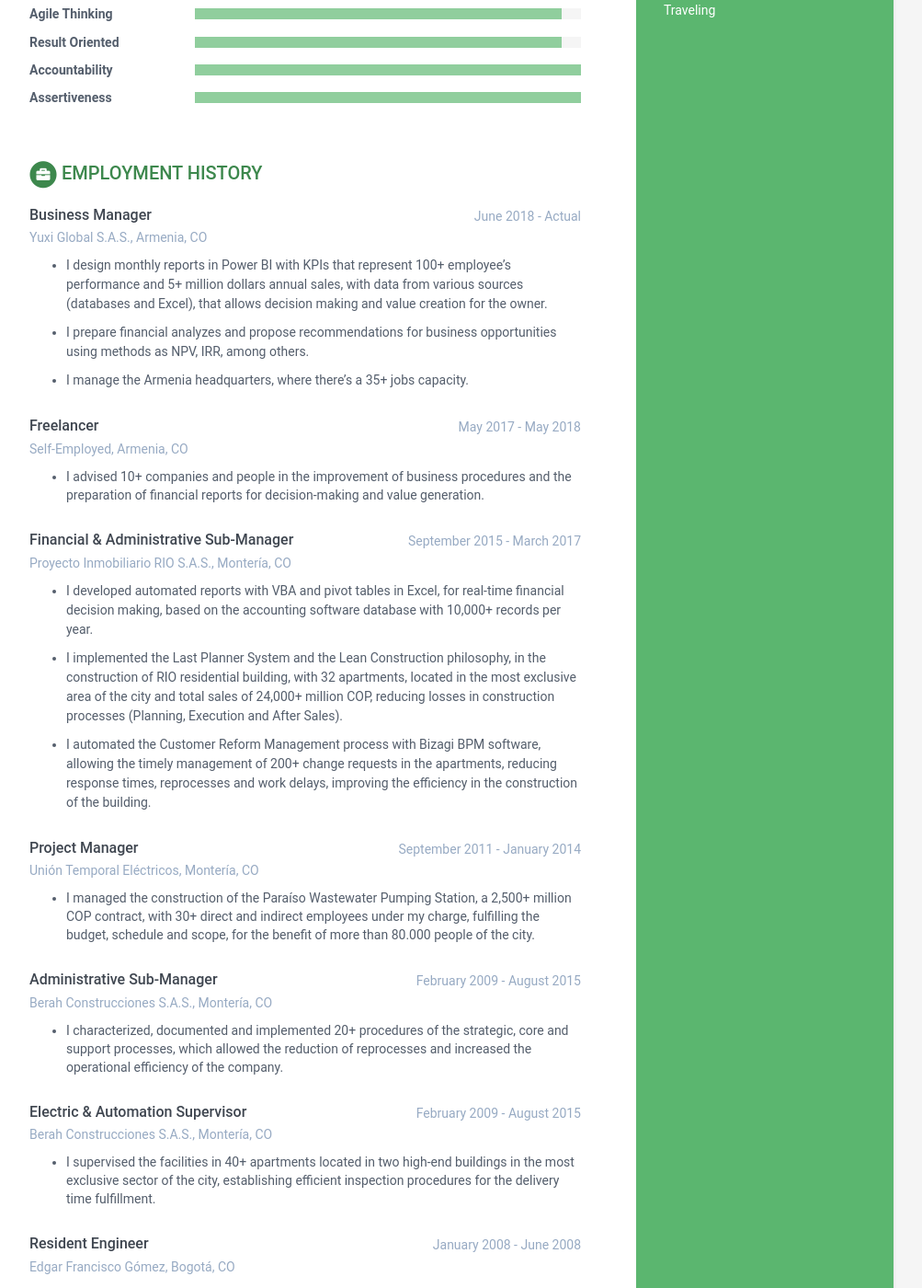
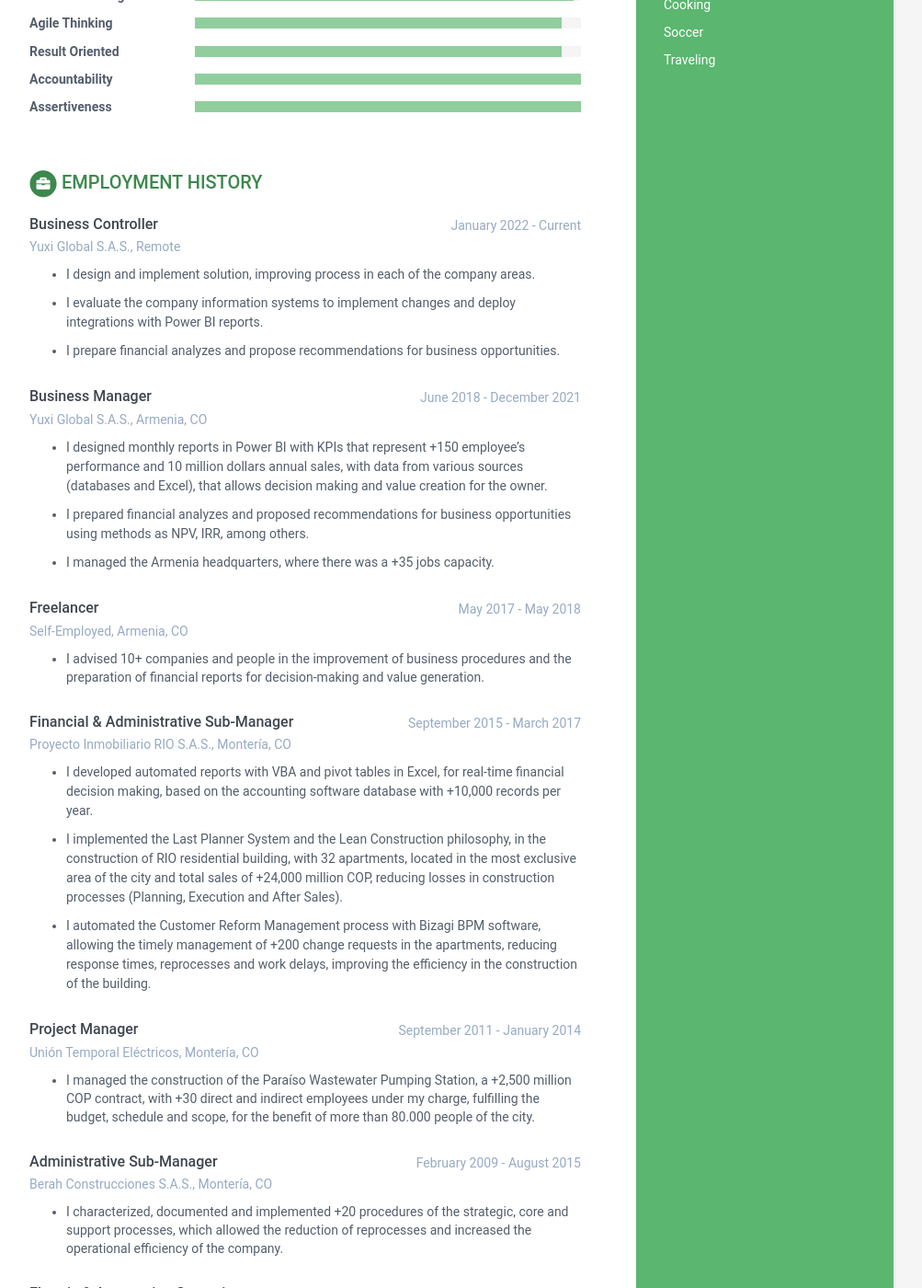
Before and after one commit to jbeta58/resume-en, a Jekyll site: the page built from index.html, in a window 1280 px wide and 1400 px high, scrolled down 1684 px. Shown: the whole window at 92% size, without its empty margins (168-1171 px from the left). Built offline with Jekyll 4.4.1, drawn with Linux system fonts in a browser that asks for light colours; some of the changed text lies outside the part shown.

Commit message:
Actualización de datos de la hoja de vida

```diff
--- a/_data/data.yml
+++ b/_data/data.yml
@@ -9,7 +9,7 @@
 
     # Profile information
     name: Juan Sebastián Betancourt Tabares
-    tagline: Business Intelligence (BI) Analyst
+    tagline: Business Controller & Analyst
     avatar: profile.png  #place a 100x100 picture inside /assets/images/ folder and provide the name of the file below
 
     # Sidebar links
@@ -59,10 +59,10 @@
     title: Profile
     summary: |
 
-      Business Intelligence Analyst, with 10+ years of experience in software and construction companies,
-      generating value with my skills in financial analysis, project management, process improvement,
-      among others. I am looking for a company where I can build solutions and create value from data analysis
-      and its interpretation in the real world, and keep growing my data scientist career.
+      Business Controller and Intelligence Analyst, with +15 years of experience in software and construction companies,
+      always generating value with my skills in financial analysis, project management, process improvement,
+      among others. I love to build solutions and create value from data analysis
+      and its interpretation in the real world.
 
 
 
@@ -78,8 +78,8 @@
 
     - name: Business Growth
       details: |
-            For 8+ years I helped to build the most innovative construction enterprise group in Córdoba CO,
-            going from 4 to 20+ direct & 200+ indirect collaborators, and from 2,000 to 10,000 million COP annual
+            For +8 years I helped to build the most innovative construction enterprise group in Córdoba CO,
+            going from 4 to +20 direct & +200 indirect collaborators, and from 2,000 to 10,000 million COP annual
             sales during this period.
 
             We devised strategies and tactics to make it a recognized company by customers, suppliers and
@@ -87,26 +87,28 @@
 
     - name: Data Analysis
       details: |
-            In the last year, I have articulated my knowledge and experience in business, engineering and
+            In the last 4 years, I have articulated my knowledge and experience in business, engineering and
             math fields, to generate value in Yuxi Global through data capture, data wrangling, visualization and
             interpretation.
 
     - name: Financial Analysis
       details: |
-            In the last 5 years I have contributed to decision-making in business management, through
+            In the last 7 years I have contributed to decision-making in business management, through
             the development of several financial artifacts and KPIs, with data obtained from different
             sources, processed with Excel macros and DAX language, and presented in pivot tables,
             Power BI, among others.
 
     - name: Project Management
       details: |
-            For 2 years, and the total execution of the contract, I managed an important construction project
+            For 2 years (total execution of the contract), I managed an important construction project
             in Montería CO, where I generated synergies among all the stakeholders (aqueduct company,
             city hall, government, suppliers, contractors and the community) to deliver the work on time, within
             budget and with all quality requirements for its operation.
 
     - name: Quality Assurance
       details: |
+            In the last 2 years I have improved several business processes in Yuxi Global.
+
             During my time at Berah Construcciones and Proyecto Inmobiliario RIO, I delved into each process of the company
             and I implemented improvements in all its procedures, mixing quality assurance knowledge and multiple
             technological tools.
@@ -133,18 +135,29 @@
 #          - Bullet point
 #          - Bullet point
 
+    - role: Business Controller
+      time: January 2022 - Current
+      company: Yuxi Global S.A.S., Remote
+      details: |
+            - I design and implement solution, improving process in each of the company areas.
+
+            - I evaluate the company information systems to implement changes and deploy integrations with Power BI reports.
+
+            - I prepare financial analyzes and propose recommendations for business opportunities.
+
+
     - role: Business Manager
-      time: June 2018 - Actual
+      time: June 2018 - December 2021
       company: Yuxi Global S.A.S., Armenia, CO
       details: |
-            - I design monthly reports in Power BI with KPIs that represent 100+ employee's performance and
-            5+ million dollars annual sales, with data from various sources (databases and Excel), that allows decision
+            - I designed monthly reports in Power BI with KPIs that represent +150 employee's performance and
+            10 million dollars annual sales, with data from various sources (databases and Excel), that allows decision
             making and value creation for the owner.
 
-            - I prepare financial analyzes and propose recommendations for business opportunities using methods
+            - I prepared financial analyzes and proposed recommendations for business opportunities using methods
             as NPV, IRR, among others.
 
-            - I manage the Armenia headquarters, where there's a 35+ jobs capacity.
+            - I managed the Armenia headquarters, where there was a +35 jobs capacity.
 
 #    - role: Lider de Oficina
 #      time: Junio 2018 - Presente
@@ -164,37 +177,37 @@
       company: Proyecto Inmobiliario RIO S.A.S., Montería, CO
       details: |
             - I developed automated reports with VBA and pivot tables in Excel, for real-time financial
-            decision making, based on the accounting software database with 10,000+ records per year.
+            decision making, based on the accounting software database with +10,000 records per year.
 
             - I implemented the Last Planner System and the Lean Construction philosophy, in the construction of
             RIO residential building, with 32 apartments, located in the most exclusive area of the city
-            and total sales of 24,000+ million COP, reducing losses in construction processes (Planning,
+            and total sales of +24,000 million COP, reducing losses in construction processes (Planning,
             Execution and After Sales).
 
             - I automated the Customer Reform Management process with Bizagi BPM software, allowing the
-            timely management of 200+ change requests in the apartments, reducing response times,
+            timely management of +200 change requests in the apartments, reducing response times,
             reprocesses and work delays, improving the efficiency in the construction of the building.
 
     - role: Project Manager
       time: September 2011 - January 2014
       company: Unión Temporal Eléctricos, Montería, CO
       details: |
-            - I managed the construction of the Paraíso Wastewater Pumping Station, a 2,500+ million COP contract,
-            with 30+ direct and indirect employees under my charge, fulfilling the budget, schedule and scope,
+            - I managed the construction of the Paraíso Wastewater Pumping Station, a +2,500 million COP contract,
+            with +30 direct and indirect employees under my charge, fulfilling the budget, schedule and scope,
             for the benefit of more than 80.000 people of the city.
 
     - role: Administrative Sub-Manager
       time: February 2009 - August 2015
       company: Berah Construcciones S.A.S., Montería, CO
       details: |
-            - I characterized, documented and implemented 20+ procedures of the strategic, core and support processes,
+            - I characterized, documented and implemented +20 procedures of the strategic, core and support processes,
             which allowed the reduction of reprocesses and increased the operational efficiency of the company.
 
     - role: Electric & Automation Supervisor
       time: February 2009 - August 2015
       company: Berah Construcciones S.A.S., Montería, CO
       details: |
-            - I supervised the facilities in 40+ apartments located in two high-end buildings in the
+            - I supervised the facilities in +40 apartments located in two high-end buildings in the
             most exclusive sector of the city, establishing efficient inspection procedures for the
             delivery time fulfillment.
 
@@ -229,6 +242,11 @@
 
 
 courses:
+    - degree: Data Science Certificate
+      university: DS4A - Correlation One
+      time: 2020
+      details: |
+
     - degree: Projects Strategic Management (PMI)
       university: CAMACOL, Montería, CO
       time: 2014
@@ -307,13 +325,13 @@
         level: 90%
 
       - name: Python
-        level: 80%
+        level: 90%
 
       - name: SQL
         level: 70%
 
       - name: Jupyter Notebooks
-        level: 80%
+        level: 90%
 
       - name: Midasoft (ERP)
         level: 80%
```
